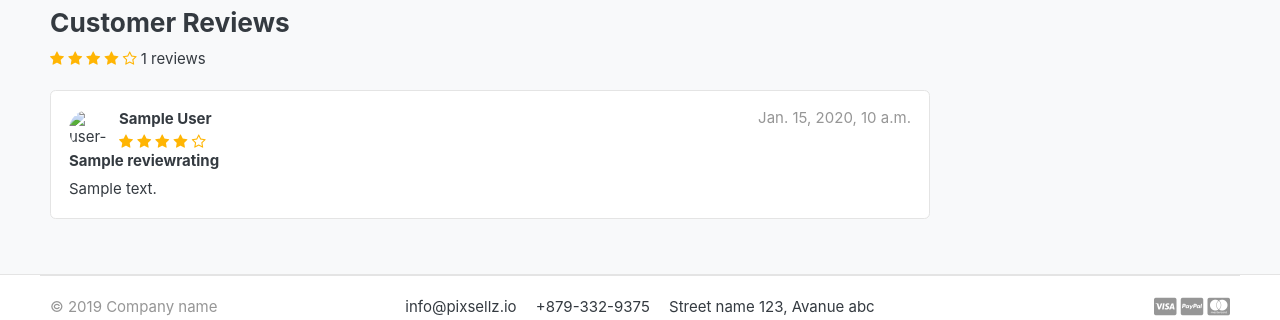
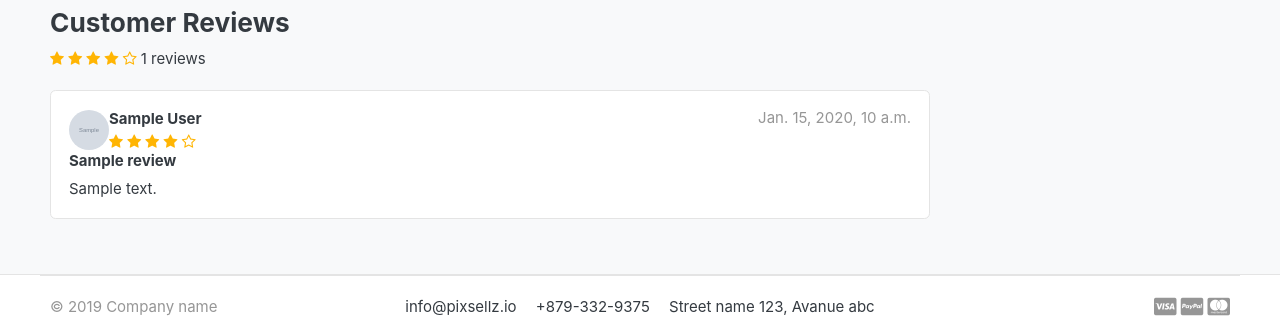
Before and after one commit to alokbindd/StyloKart, a Django app: template templates/store/product_detail.html in a window 1280 px wide. Shown: the part 1133-1453 px from the top of the page. Run offline with Django 5.2, Linux system fonts and the light colour scheme; tables that the repository leaves empty hold one stand-in row (values such as "Sample post"); the template is opened without the code that fills it: values that come from a table or form of the project are taken from there, most other values are stand-ins (such as "Sample title", 1, 10 or a date in 2020); grey boxes marked "Sample" are stand-in pictures; some libraries are stand-ins or nearby versions; some web fonts are replaced.

Commit message:
Refactor review display in product detail view to utilize structured review data, enhancing clarity and user experience.

```diff
--- a/templates/store/product_detail.html
+++ b/templates/store/product_detail.html
@@ -144,27 +144,31 @@
             <span>{{single_product.countReview}} reviews</span>
           </div>
         </header>
-        {% for review in reviews %}
+        {% for item in review_data %}
         <article class="box mb-3">
           <div class="icontext w-100">
-            <img src="" class="img-xs icon rounded-circle" alt="user-pic" />
+            	{% if item.profile and item.profile.profile_picture %}
+								<img src="{{ item.profile.profile_picture.url }}" alt="user profile pic" height="40" width="40" style="border-radius: 50%;">
+							{% else %}
+								<img src="{% static 'images/avatars/user.png' %}" alt="user profile pic" height="40" width="40" style="border-radius: 50%;">
+							{% endif %}
             <div class="text">
-              <span class="date text-muted float-md-right">{{review.updated_at}}</span>
-              <h6 class="mb-1">{{review.user.full_name}}</h6>
+              <span class="date text-muted float-md-right">{{ item.review.updated_at }}</span>
+              <h6 class="mb-1">{{ item.review.user.full_name }}</h6>
               <div class="rating-star">
-                <i class="fa fa-star{% if review.rating == 0.5 %}-half-o{% elif review.rating < 1 %}-o {% endif %}" aria-hidden="true"></i>
-                <i class="fa fa-star{% if review.rating == 1.5 %}-half-o{% elif review.rating < 2 %}-o {% endif %}" aria-hidden="true"></i>
-                <i class="fa fa-star{% if review.rating == 2.5 %}-half-o{% elif review.rating < 3 %}-o {% endif %}" aria-hidden="true"></i>
-                <i class="fa fa-star{% if review.rating == 3.5 %}-half-o{% elif review.rating < 4 %}-o {% endif %}" aria-hidden="true"></i>
-                <i class="fa fa-star{% if review.rating == 4.5 %}-half-o{% elif review.rating < 5 %}-o {% endif %}" aria-hidden="true"></i>
+                <i class="fa fa-star{% if item.review.rating == 0.5 %}-half-o{% elif item.review.rating < 1 %}-o {% endif %}" aria-hidden="true"></i>
+                <i class="fa fa-star{% if item.review.rating == 1.5 %}-half-o{% elif item.review.rating < 2 %}-o {% endif %}" aria-hidden="true"></i>
+                <i class="fa fa-star{% if item.review.rating == 2.5 %}-half-o{% elif item.review.rating < 3 %}-o {% endif %}" aria-hidden="true"></i>
+                <i class="fa fa-star{% if item.review.rating == 3.5 %}-half-o{% elif item.review.rating < 4 %}-o {% endif %}" aria-hidden="true"></i>
+                <i class="fa fa-star{% if item.review.rating == 4.5 %}-half-o{% elif item.review.rating < 5 %}-o {% endif %}" aria-hidden="true"></i>
               </div>
             </div>
           </div>
           <!-- icontext.// -->
           <div class="mt-0">
-            <h6>{{review.subject}}</h6>
+            <h6>{{ item.review.subject }}</h6>
             <p>
-              {{review.review}}
+              {{ item.review.review }}
             </p>
           </div>
         </article>
```
